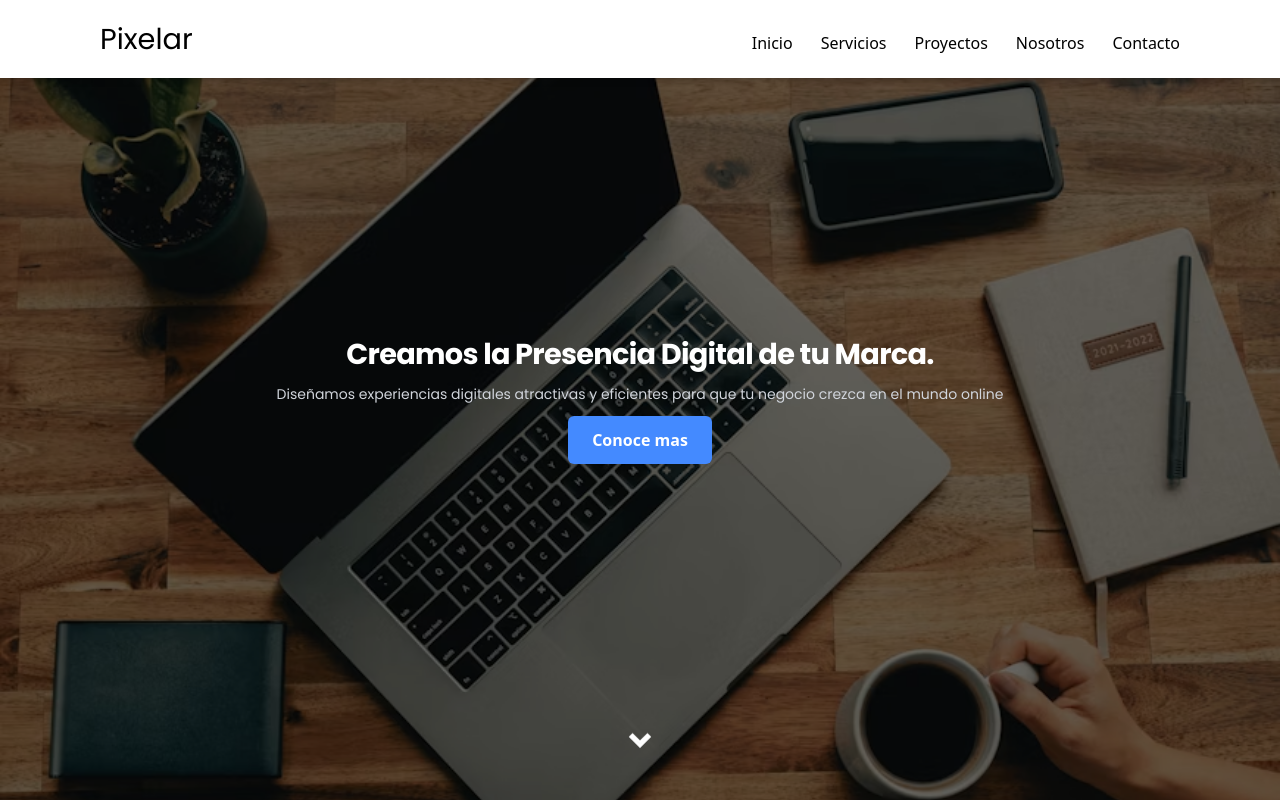
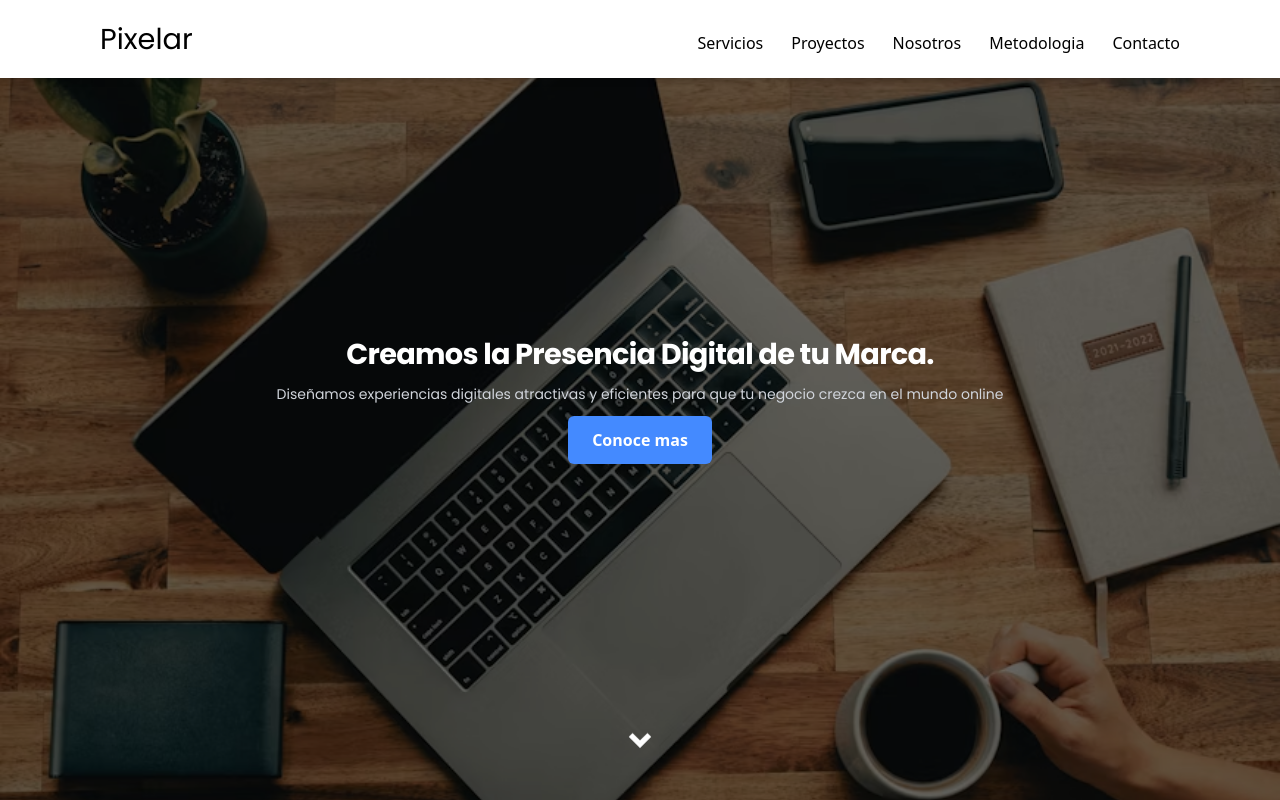
Before and after one commit to AgustinAnichini/Pixelar-, a React (Vite) app: page / in a window 1280 px wide. Shown: the top 800 px of the page. Built offline with nearby package versions, Linux system fonts and the light colour scheme.

Commit message:
linkeo secciones

```diff
--- a/src/components/ContactoSection.tsx
+++ b/src/components/ContactoSection.tsx
@@ -24,7 +24,7 @@ export default function ContactoSection() {
   }
 
   return (
-    <section className="relative w-full">
+    <section className="relative w-full" id="contacto">
       {/* Fondo */}
       <div className="absolute inset-0 -z-10">
         <img
--- a/src/components/NuestraMetodologia.tsx
+++ b/src/components/NuestraMetodologia.tsx
@@ -35,7 +35,7 @@ const STEPS: Step[] = [
 
 export default function NuestraMetodologia() {
   return (
-    <section className="w-full bg-orange-50 py-16 sm:py-20">
+    <section className="w-full bg-orange-50 py-16 sm:py-20" id="metodologia">
       {/* Header */}
       <div className="mx-auto max-w-6xl px-4 sm:px-6 lg:px-8 text-center">
         <h2 className="text-3xl sm:text-4xl font-bold tracking-tight">
--- a/src/components/PortfolioGrid.tsx
+++ b/src/components/PortfolioGrid.tsx
@@ -18,6 +18,7 @@ function ProjectCard({ project }: { project: Project }) {
       viewport={{ once: true, amount: 0.2 }}
       transition={{ duration: 0.35 }}
       className="group relative overflow-hidden rounded-2xl bg-white shadow-sm ring-1 ring-black/5 hover:shadow-md"
+      id="proyectos"
     >
       <div className="relative">
         <img
--- a/src/components/SobreNosotros.tsx
+++ b/src/components/SobreNosotros.tsx
@@ -1,6 +1,6 @@
 export default function SobreNosotros() {
   return (
-    <section className="w-full">
+    <section className="w-full" id="nosotros">
       {/* Grid full width */}
       <div className="grid w-full overflow-hidden shadow-xl ring-1 ring-black/10 md:grid-cols-2">
         {/* Columna izquierda - Texto */}
--- a/src/components/header.tsx
+++ b/src/components/header.tsx
@@ -9,11 +9,11 @@ export default function Header() {
 
                 <div className="flex justify-around pr-20">
                     <ul className="flex space-x-7 text-black">
-                        <li><a href="/" className="hover:text-blue-500">Inicio</a></li>
-                        <li><a href="/servicios" className="hover:text-blue-500 ">Servicios</a></li>
-                        <li><a href="/proyectos" className="hover:text-blue-500">Proyectos</a></li>
-                        <li><a href="/nosotros" className="hover:text-blue-500">Nosotros</a></li>
-                        <li><a href="/contacto" className="hover:text-blue-500">Contacto</a></li>
+                        <li><a href="#servicios" className="hover:text-blue-500 ">Servicios</a></li>
+                        <li><a href="#proyectos" className="hover:text-blue-500">Proyectos</a></li>
+                        <li><a href="#nosotros" className="hover:text-blue-500">Nosotros</a></li>
+                        <li><a href="#metodologia" className="hover:text-blue-500">Metodologia</a></li>
+                        <li><a href="#contacto" className="hover:text-blue-500">Contacto</a></li>
                     </ul>
                 </div>
             </nav>
--- a/src/components/hero.tsx
+++ b/src/components/hero.tsx
@@ -8,7 +8,7 @@ export default function Hero() {
             <div className="absolute inset-0 flex flex-col items-center justify-center text-center text-white z-10">
                 <h1 className="text-4xl md:text-5xl lg:text-6xl font-bold leading-tight tracking-tight">Creamos la Presencia Digital de tu Marca.</h1>
                 <p className="pb-3 font-light text-sm md:text-sm text-gray-300 mt-3">Diseñamos experiencias digitales atractivas y eficientes para que tu negocio crezca en el mundo online</p>
-                <a href="/nosotros" className="text-white py-3 px-6 rounded-md font-semibold transition duration-300 ease-in-out btn-init ">Conoce mas</a>
+                <a href="#soluciones" className="text-white py-3 px-6 rounded-md font-semibold transition duration-300 ease-in-out btn-init ">Conoce mas</a>
             </div>
             <div className="absolute bottom-10 left-1/2 transform -translate-x-1/2 animate-bounce">
                 <svg xmlns="http://www.w3.org/2000/svg" className="h-8 w-8 text-white" fill="none" viewBox="0 0 24 24" stroke="currentColor">
--- a/src/components/servicios.tsx
+++ b/src/components/servicios.tsx
@@ -2,7 +2,7 @@ export default function Servicios() {
 
     return(
         <>
-            <div className="flex flex-col md:flex-row min-h-screen">
+            <div id="servicios" className="flex flex-col md:flex-row min-h-screen">
                 <div className="md:w-1/2 relative">
                     <img
                     src={'./servicios.avif'}
--- a/src/components/soluciones.tsx
+++ b/src/components/soluciones.tsx
@@ -2,7 +2,7 @@ export default function Soluciones(){
 
     return(
         <>
-            <div className="flex flex-col md:flex-row items-start justify-between p-20 gap-10 " style={{ backgroundColor: 'var(--background-color)' }}>
+            <div id="soluciones" className="flex flex-col md:flex-row items-start justify-between p-20 gap-10 " style={{ backgroundColor: 'var(--background-color)' }}>
                 <div className="md:w-1/2">
                     <h1 className="pb-5 text-4xl font-semibold">Soluciones Digitales a Medida.</h1>
                     <p className="text-sm">
--- a/src/index.css
+++ b/src/index.css
@@ -23,3 +23,7 @@ p{
 .btn-init:hover {
   background-color: var(--primary-color);
 }
+
+html {
+  scroll-behavior: smooth;
+}
```
